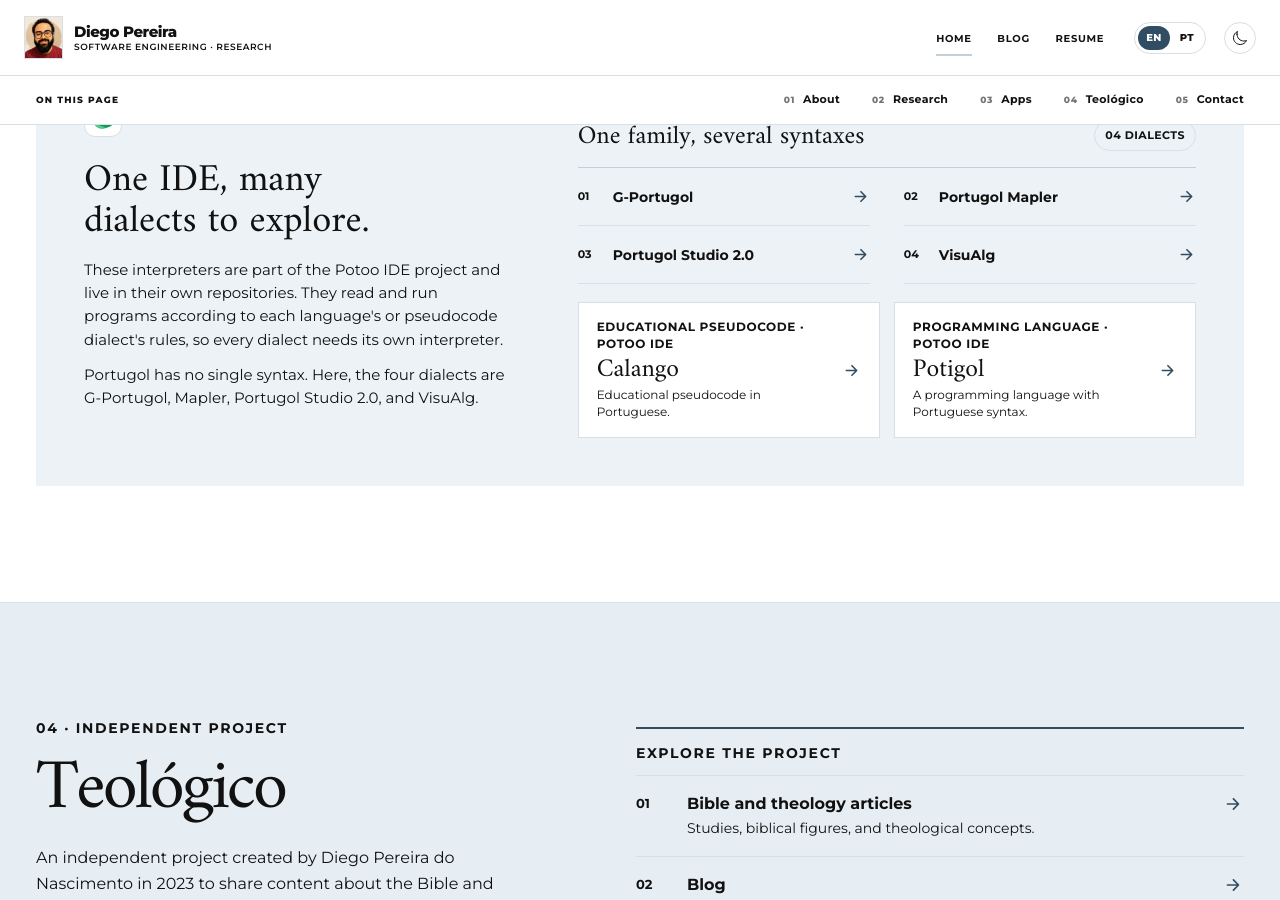
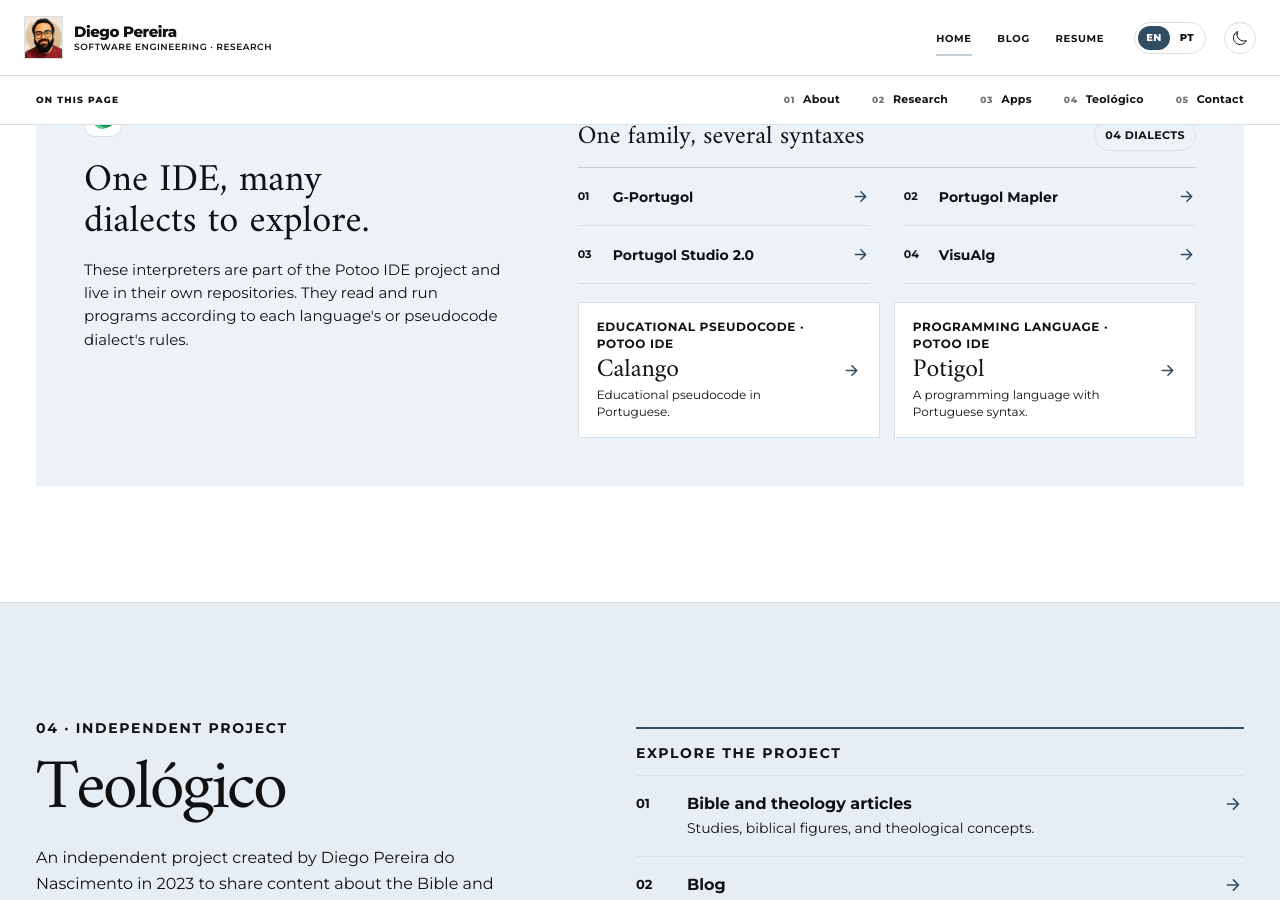
Before and after one commit to diegopn/diegopn.github.io, a Jekyll site: the page built from en/index.html, in a window 1280 px wide and 900 px high, scrolled down 2900 px. Built offline with Jekyll 4.4.1, drawn with Linux system fonts in a browser that asks for light colours.

Commit message:
Remove extra interpreter copy from English homepage

```diff
--- a/en/index.html
+++ b/en/index.html
@@ -157,8 +157,7 @@ section_nav:
                 <span>Part of the Potoo IDE project</span>
               </div>
               <h3 id="interpreters-title">One IDE, many dialects to explore.</h3>
-              <p>These interpreters are part of the Potoo IDE project and live in their own repositories. They read and run programs according to each language's or pseudocode dialect's rules, so every dialect needs its own interpreter.</p>
-              <p>Portugol has no single syntax. Here, the four dialects are G-Portugol, Mapler, Portugol Studio 2.0, and VisuAlg.</p>
+              <p>These interpreters are part of the Potoo IDE project and live in their own repositories. They read and run programs according to each language's or pseudocode dialect's rules.</p>
             </div>
 
             <div class="interpreter-catalog">
```
